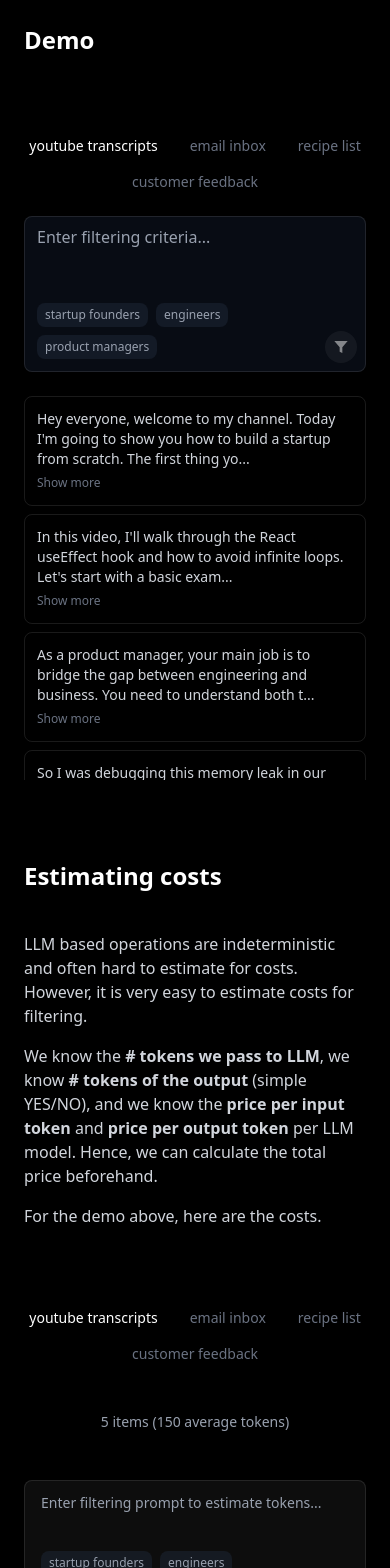
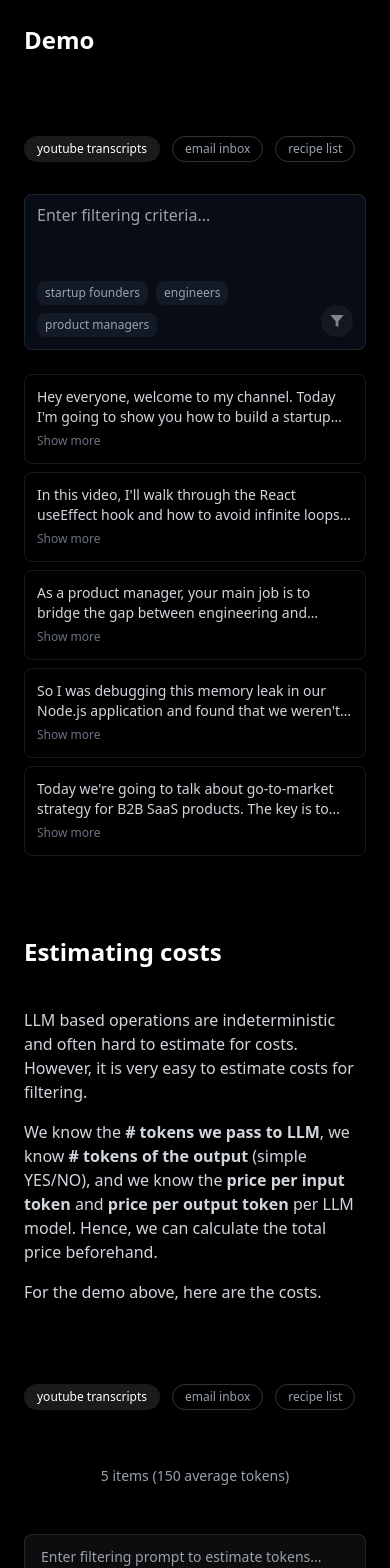
Before and after one commit to stankur/textcinema, a Next.js app: page /blog/llm-for-making-complex-information-make-sense/filtering in a window 390 px wide. Shown: the part 960-2528 px from the top of the page. Built offline with nearby package versions, Linux system fonts and the light colour scheme.

Commit message:
mobile enhancement

```diff
--- a/src/app/globals.css
+++ b/src/app/globals.css
@@ -76,3 +76,19 @@ body {
   color: hsl(var(--foreground));
   font-family: system-ui, -apple-system, sans-serif;
 }
+
+.line-clamp-2 {
+  display: -webkit-box;
+  -webkit-line-clamp: 2;
+  -webkit-box-orient: vertical;
+  overflow: hidden;
+}
+
+.scrollbar-hide {
+  -ms-overflow-style: none;
+  scrollbar-width: none;
+}
+
+.scrollbar-hide::-webkit-scrollbar {
+  display: none;
+}
--- a/src/app/page.tsx
+++ b/src/app/page.tsx
@@ -2,7 +2,7 @@ import Link from "next/link"
 
 export default function Home() {
   return (
-    <div className="min-h-screen bg-black flex items-center justify-center">
+    <div className="h-screen bg-black flex items-center justify-center">
       <div className="text-center space-y-8">
         <h1 className="text-4xl font-bold text-white">
           make shit make sense
--- a/src/components/cost-estimator.tsx
+++ b/src/components/cost-estimator.tsx
@@ -62,7 +62,7 @@ export default function CostEstimator() {
   return (
 		<div className="space-y-12">
 			{/* Use Case Chips */}
-			<div className="flex flex-wrap justify-center gap-x-8 gap-y-4">
+			<div className="flex gap-3 justify-start overflow-x-auto scrollbar-hide pb-2 md:overflow-x-visible md:flex-wrap md:justify-center">
 				{Object.keys(useCases).map((useCase) => (
 					<button
 						key={useCase}
@@ -71,10 +71,10 @@ export default function CostEstimator() {
 								useCase as UseCaseKey
 							)
 						}
-						className={`text-sm transition-colors cursor-pointer ${
+						className={`px-3 py-1 text-xs rounded-full border transition-all cursor-pointer whitespace-nowrap flex-shrink-0 ${
 							selectedUseCase === useCase
-								? "text-white"
-								: "text-gray-500 hover:text-gray-300"
+								? "bg-white/10 text-white border-transparent"
+								: "border-white/20 text-gray-400 hover:border-white/30 hover:text-gray-300"
 						}`}
 					>
 						{useCase}
@@ -111,14 +111,14 @@ export default function CostEstimator() {
 			</div>
 
 			{/* Model Selection */}
-			<div className="flex flex-wrap gap-2 justify-center">
+			<div className="flex gap-3 justify-start overflow-x-auto scrollbar-hide pb-2 md:overflow-x-visible md:flex-wrap md:justify-center">
 				{Object.entries(models).map(([modelKey, model]) => (
 					<button
 						key={modelKey}
 						onClick={() =>
 							setSelectedModel(modelKey as keyof typeof models)
 						}
-						className={`px-3 py-2 text-xs border rounded transition-colors cursor-pointer ${
+						className={`px-3 py-2 text-xs border rounded transition-colors cursor-pointer whitespace-nowrap flex-shrink-0 ${
 							selectedModel === modelKey
 								? "border-white/15 bg-white/5 text-gray-300"
 								: "border-white/10 text-gray-500 hover:text-gray-400 hover:border-white/15"
--- a/src/components/filtering-demo.tsx
+++ b/src/components/filtering-demo.tsx
@@ -67,15 +67,10 @@ export default function FilteringDemo() {
     setIsLoading(false)
   }
 
-  const truncateText = (text: string, maxLength: number = 120) => {
-    if (text.length <= maxLength) return text
-    return text.slice(0, maxLength) + "..."
-  }
-
   return (
     <div className="space-y-6">
       {/* Use Case Chips */}
-      <div className="flex flex-wrap justify-center gap-x-8 gap-y-4">
+      <div className="flex gap-3 justify-start overflow-x-auto scrollbar-hide pb-2 md:flex-wrap md:justify-center">
         {Object.keys(useCases).map((useCase) => (
           <button
             key={useCase}
@@ -85,10 +80,10 @@ export default function FilteringDemo() {
               setFilteredResults([])
               setExpandedItems(new Set())
             }}
-            className={`text-sm transition-colors cursor-pointer ${
+            className={`px-3 py-1 text-xs rounded-full border transition-all cursor-pointer whitespace-nowrap flex-shrink-0 ${
               selectedUseCase === useCase
-                ? 'text-white'
-                : 'text-gray-500 hover:text-gray-300'
+                ? 'bg-white/10 text-white border-transparent'
+                : 'border-white/20 text-gray-400 hover:border-white/30 hover:text-gray-300'
             }`}
           >
             {useCase}
@@ -99,12 +94,14 @@ export default function FilteringDemo() {
       <div className="grid grid-cols-1 lg:grid-cols-2 gap-6">
         {/* Left Panel - Filtering Prompt */}
         <div className="space-y-4">
-          <div className="relative bg-gray-900/50 border border-white/10 rounded focus-within:border-white/15 transition-colors">
+          <div className="bg-gray-900/50 border border-white/10 rounded focus-within:border-white/15 transition-colors">
+            <div className="flex">
+              <div className="flex-1">
                 <textarea
                   value={filterPrompt}
                   onChange={(e) => setFilterPrompt(e.target.value)}
                   placeholder="Enter filtering criteria..."
-              className="w-full h-20 px-3 py-2 pr-12 bg-transparent border-0 text-white placeholder-gray-400 resize-none focus:outline-none"
+                  className="w-full h-20 px-3 py-2 bg-transparent border-0 text-white placeholder-gray-400 resize-none focus:outline-none"
                 />
                 <div className="flex flex-wrap gap-2 px-3 pb-3">
                   {currentData.suggestions.map((suggestion) => (
@@ -117,10 +114,13 @@ export default function FilteringDemo() {
                     </button>
                   ))}
                 </div>
+              </div>
+
+              <div className="flex flex-col justify-end p-3">
                 <button
                   onClick={runFilter}
                   disabled={!filterPrompt.trim() || isLoading}
-              className="absolute bottom-2 right-2 w-8 h-8 bg-white/10 rounded-full flex items-center justify-center hover:bg-white/20 disabled:opacity-50 disabled:cursor-not-allowed cursor-pointer transition-colors"
+                  className="w-8 h-8 bg-white/10 rounded-full flex items-center justify-center hover:bg-white/20 disabled:opacity-50 disabled:cursor-not-allowed cursor-pointer transition-colors"
                 >
                   {isLoading ? (
                     <div className="w-4 h-4 border-2 border-white/30 border-t-white rounded-full animate-spin"></div>
@@ -132,10 +132,12 @@ export default function FilteringDemo() {
                 </button>
               </div>
             </div>
+          </div>
+        </div>
 
         {/* Right Panel - Items */}
         <div className="space-y-3">
-          <div className="space-y-2 max-h-96 overflow-y-auto">
+          <div className="space-y-2">
             {currentData.items.map((item, index) => {
               const isExpanded = expandedItems.has(index)
               const isHighlighted = filteredResults[index] === true
@@ -151,12 +153,12 @@ export default function FilteringDemo() {
                   } ${isProcessing ? 'animate-pulse' : ''}`}
                 >
                   <p
-                    className="text-sm cursor-pointer text-gray-300"
+                    className={`text-sm text-gray-300 cursor-pointer ${!isExpanded ? 'line-clamp-2' : ''}`}
                     onClick={() => toggleExpanded(index)}
                   >
-                    {isExpanded ? item : truncateText(item)}
+                    {item}
                   </p>
-                  {!isExpanded && item.length > 120 && (
+                  {!isExpanded && item.length > 80 && (
                     <button
                       onClick={() => toggleExpanded(index)}
                       className="text-xs text-gray-500 hover:text-gray-400 mt-1 cursor-pointer"
```
Lines whose indentation alone changed are shown as unchanged.
